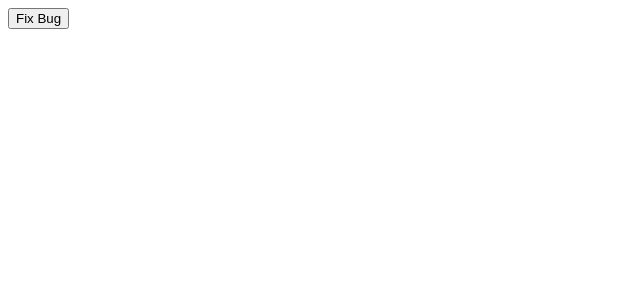
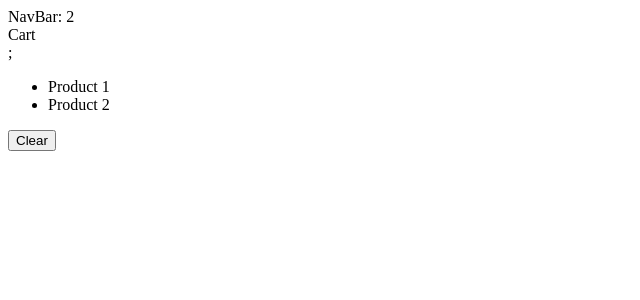
Before and after one commit to youssefabidi13/react-learn, a React (Vite) app: page / in a window 1280 px wide. Shown: the top 300 px of the page, without its empty margins (0-640 px from the left). Built offline with nearby package versions, Linux system fonts and the light colour scheme.

Commit message:
using immer to update state

```diff
--- a/src/App.tsx
+++ b/src/App.tsx
@@ -5,6 +5,8 @@ import ListGroup from "./components/ListGroup";
 import { BiBulb } from "react-icons/bi";
 import produce from "immer";
 import { set } from "immer/dist/internal";
+import NavBar from "./components/navbar";
+import Cart from "./components/Cart";
 function App() {
   // const handleClick = () => {
   //   setAlertVisibility(true);
@@ -22,29 +24,30 @@ function App() {
   //   lastname: "",
   // });
   // const [isLoading, setIsLoading] = useState(false);
-  const [bugs, setBugs] = useState([
-    {
-      id: 1,
-      title: "Bug 1",
-      fixed: false,
-    },
-    {
-      id: 2,
-      title: "Bug 2",
-      fixed: false,
-    },
-  ]);
-  const handleClick = () => {
-    //setBugs(bugs.map((bug) => (bug.id === 1 ? { ...bug, fixed: true } : bug)));
-    setBugs(
-      produce((draft) => {
-        const bug = draft.find((bug) => bug.id === 1);
-        if (bug) {
-          bug.fixed = true;
-        }
-      })
-    );
-  };
+  // const [bugs, setBugs] = useState([
+  //   {
+  //     id: 1,
+  //     title: "Bug 1",
+  //     fixed: false,
+  //   },
+  //   {
+  //     id: 2,
+  //     title: "Bug 2",
+  //     fixed: false,
+  //   },
+  // ]);
+  // const handleClick = () => {
+  //   //setBugs(bugs.map((bug) => (bug.id === 1 ? { ...bug, fixed: true } : bug)));
+  //   setBugs(
+  //     produce((draft) => {
+  //       const bug = draft.find((bug) => bug.id === 1);
+  //       if (bug) {
+  //         bug.fixed = true;
+  //       }
+  //     })
+  //   );
+  // };
+  const [cartItems, setCartItems] = useState(["Product 1", "Product 2"]);
   return (
     <div>
       {/* <Alert>
@@ -60,7 +63,14 @@ function App() {
         onSelectItem={handleSelectItem}
       /> */}
       {/* <BiBulb color="red" /> */}
-      <button onClick={handleClick}>Fix Bug</button>
+      {/* {bugs.map((bug) => (
+        <p key={bug.id}>
+          {bug.title} {bug.fixed ? "fixed" : "new"}
+        </p>
+      ))}
+      <button onClick={handleClick}>Fix Bug</button> */}
+      <NavBar cartItemsCount={cartItems.length} />
+      <Cart cartItems={cartItems} onClear={() => setCartItems([])} />
     </div>
   );
 }
--- /dev/null
+++ b/src/components/Cart.tsx
@@ -0,0 +1,21 @@
+import React from "react";
+
+interface Props {
+  cartItems: string[];
+  onClear: () => void;
+}
+const Cart = ({ cartItems, onClear }: Props) => {
+  return (
+    <>
+      <div>Cart</div>;
+      <ul>
+        {cartItems.map((item) => (
+          <li key={item}>{item}</li>
+        ))}
+      </ul>
+      <button onClick={onClear}>Clear</button>
+    </>
+  );
+};
+
+export default Cart;
--- /dev/null
+++ b/src/components/NavBar.tsx
@@ -0,0 +1,9 @@
+import React from "react";
+interface Props {
+  cartItemsCount: number;
+}
+const NavBar = ({ cartItemsCount }: Props) => {
+  return <div>NavBar: {cartItemsCount}</div>;
+};
+
+export default NavBar;
```
